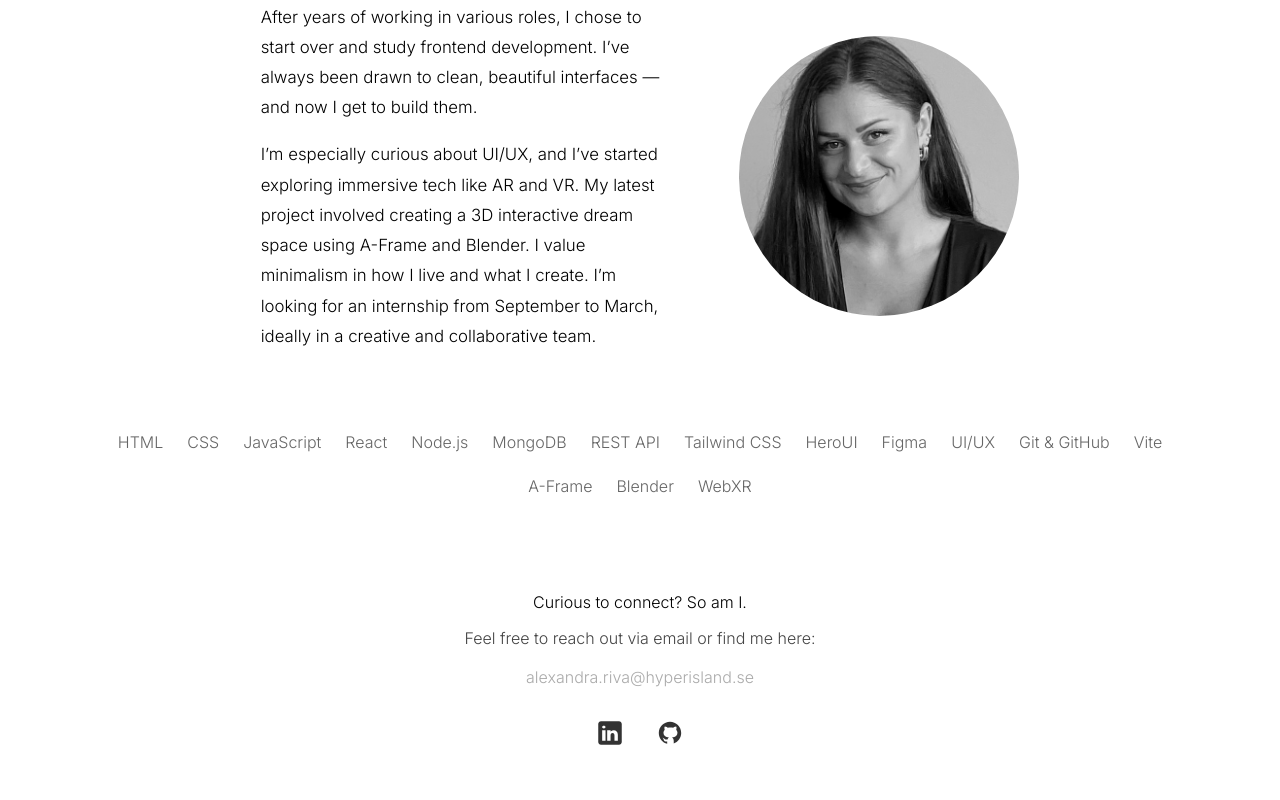
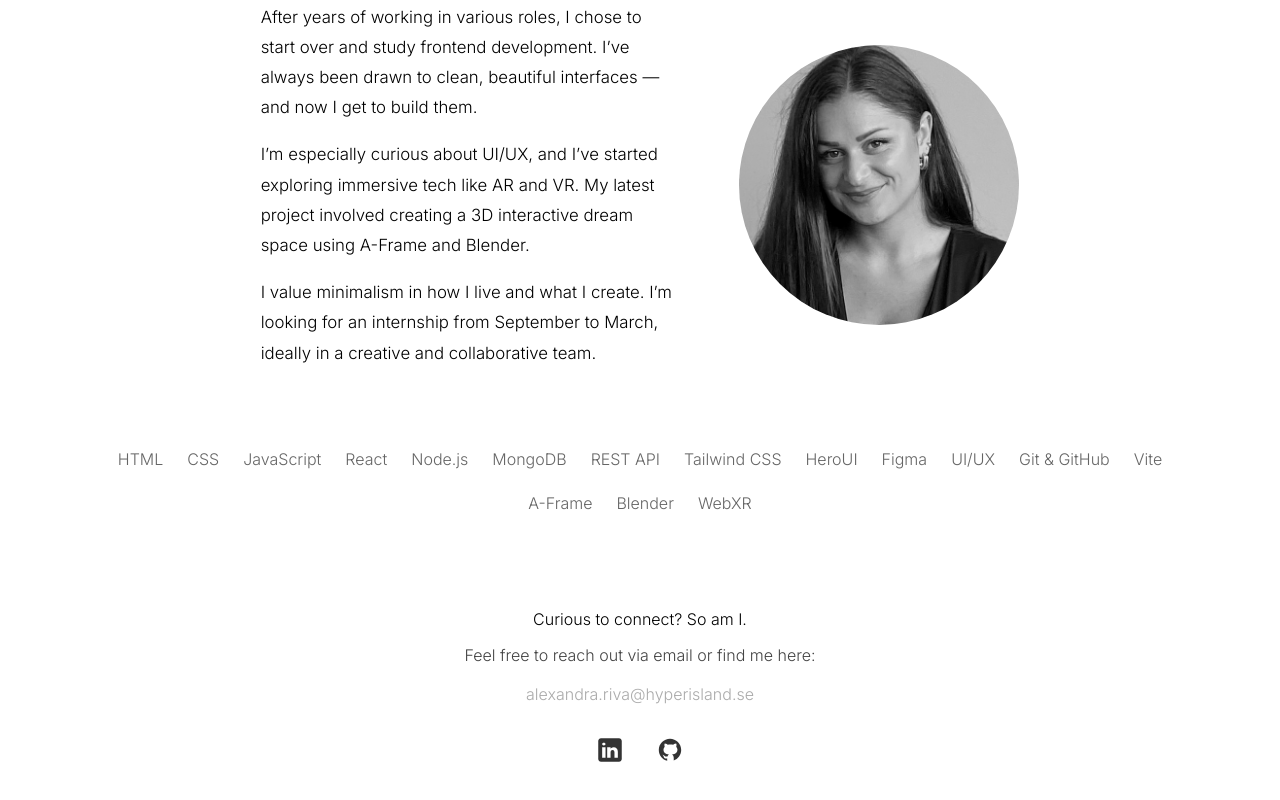
Before and after one commit to alexandra-riva/portfolio, a React (Vite) app: page / in a window 1280 px wide. Shown: the part 4140-4940 px from the top of the page. Built offline with nearby package versions, Linux system fonts and the light colour scheme.

Commit message:
small change

```diff
--- a/src/components/AboutMe.jsx
+++ b/src/components/AboutMe.jsx
@@ -34,8 +34,8 @@ export default function AboutMe() {
             I’ve always been drawn to clean, beautiful interfaces — and now I get to build them.
           </p>
           <p>
-            I’m especially curious about UI/UX, and I’ve started exploring immersive tech like AR and VR. My latest project involved creating a 3D interactive dream space using A-Frame and Blender.
-            I value minimalism in how I live and what I create. I’m looking for an internship from September
+            I’m especially curious about UI/UX, and I’ve started exploring immersive tech like AR and VR. My latest project involved creating a 3D interactive dream space using A-Frame and Blender. </p>
+           <p>I value minimalism in how I live and what I create. I’m looking for an internship from September
             to March, ideally in a creative and collaborative team.
           </p>
         </div>
```
